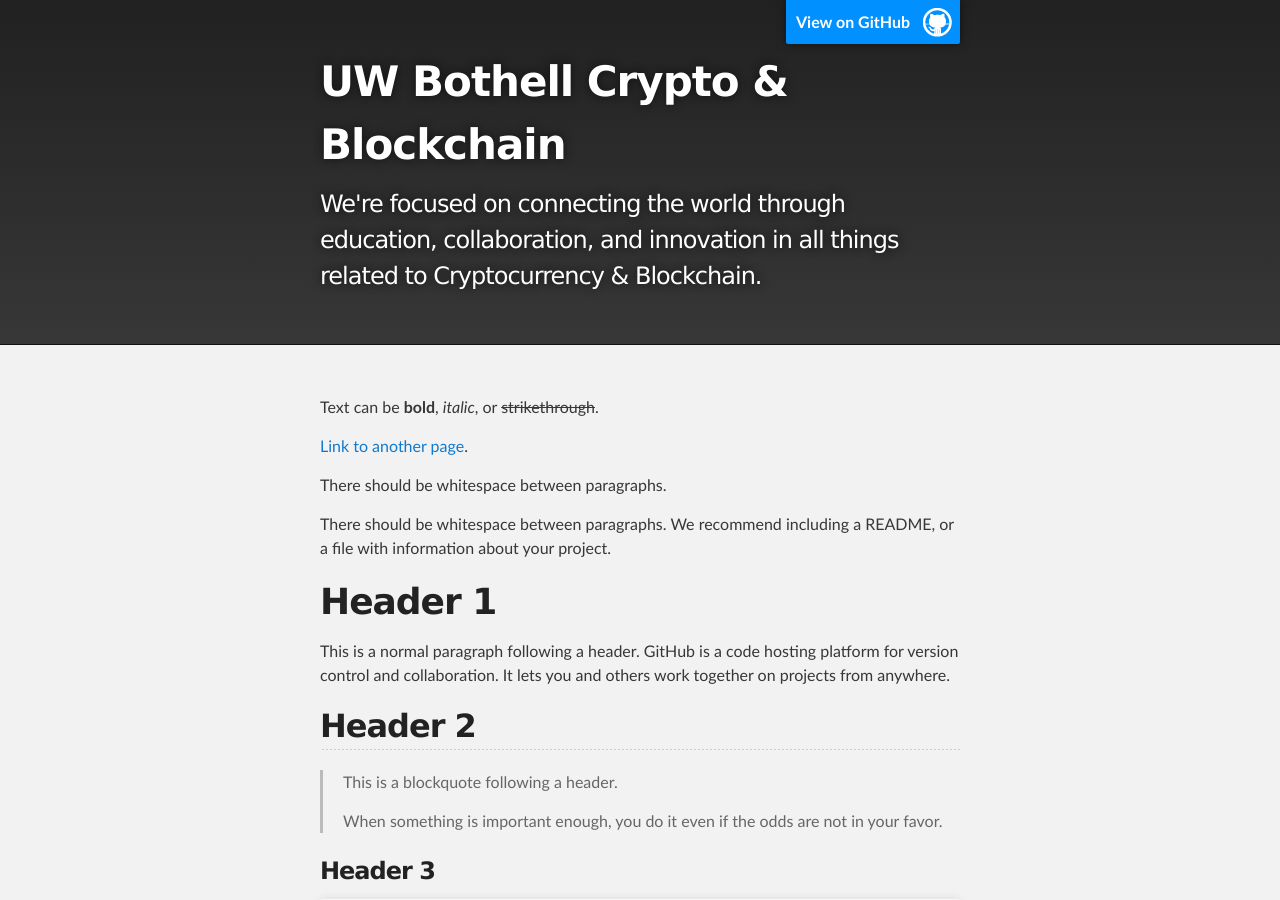
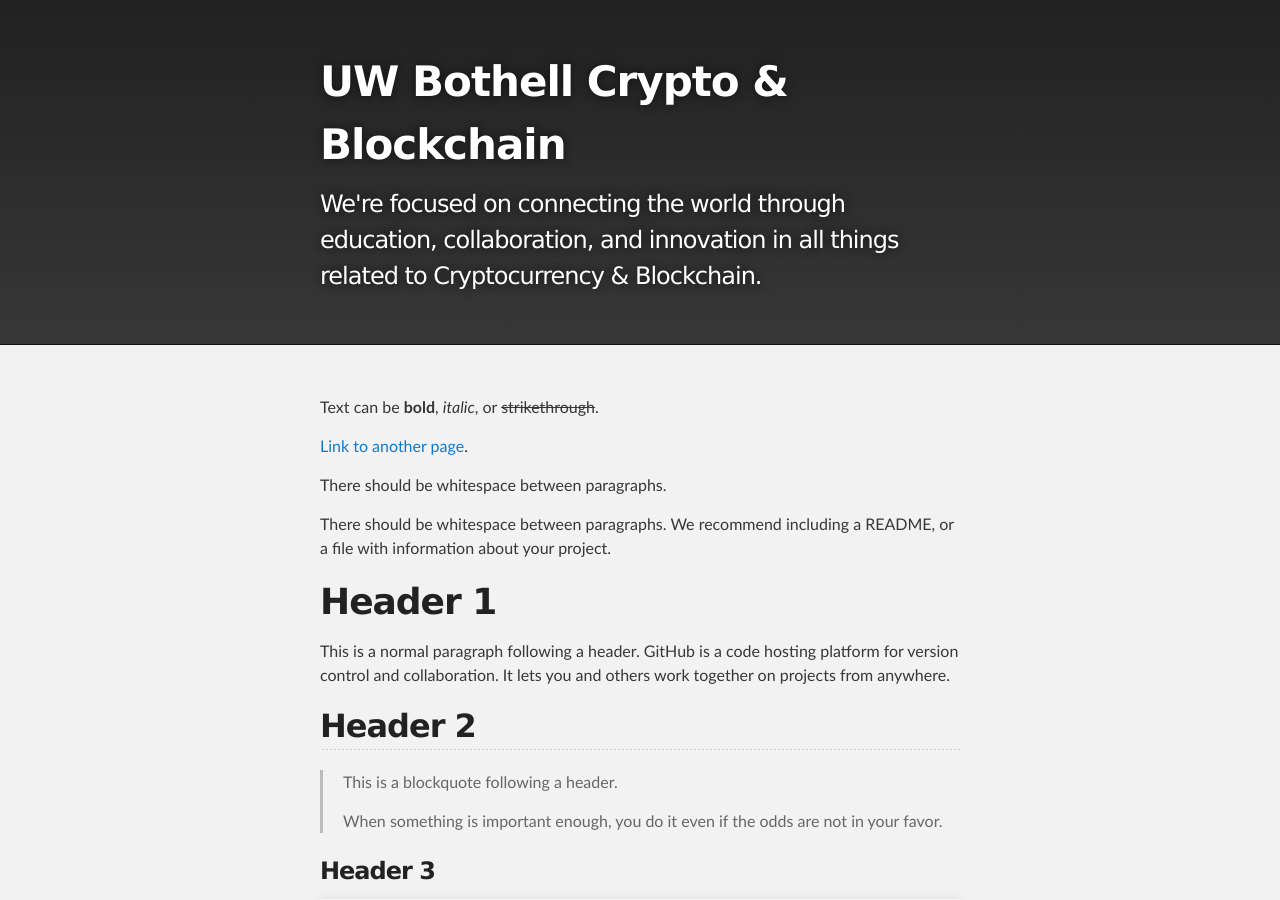
Before and after one commit to satrask/satrask-webtest-repo.github.io, a Jekyll site: the page built from index.md, in a window 1280 px wide and 900 px high. Built offline with Jekyll 4.4.1, drawn with Linux system fonts in a browser that asks for light colours.

Commit message:
Update default.html

```diff
--- a/_layouts/default.html
+++ b/_layouts/default.html
@@ -15,8 +15,9 @@
     <!-- HEADER -->
     <div id="header_wrap" class="outer">
         <header class="inner">
+          {% if site.display_banner %}
           <a id="forkme_banner" href="{{ site.github.repository_url }}">View on GitHub</a>
-
+          {% endif %}
           <h1 id="project_title">{{ site.title | default: site.github.repository_name }}</h1>
           <h2 id="project_tagline">{{ site.description | default: site.github.project_tagline }}</h2>
 
```
